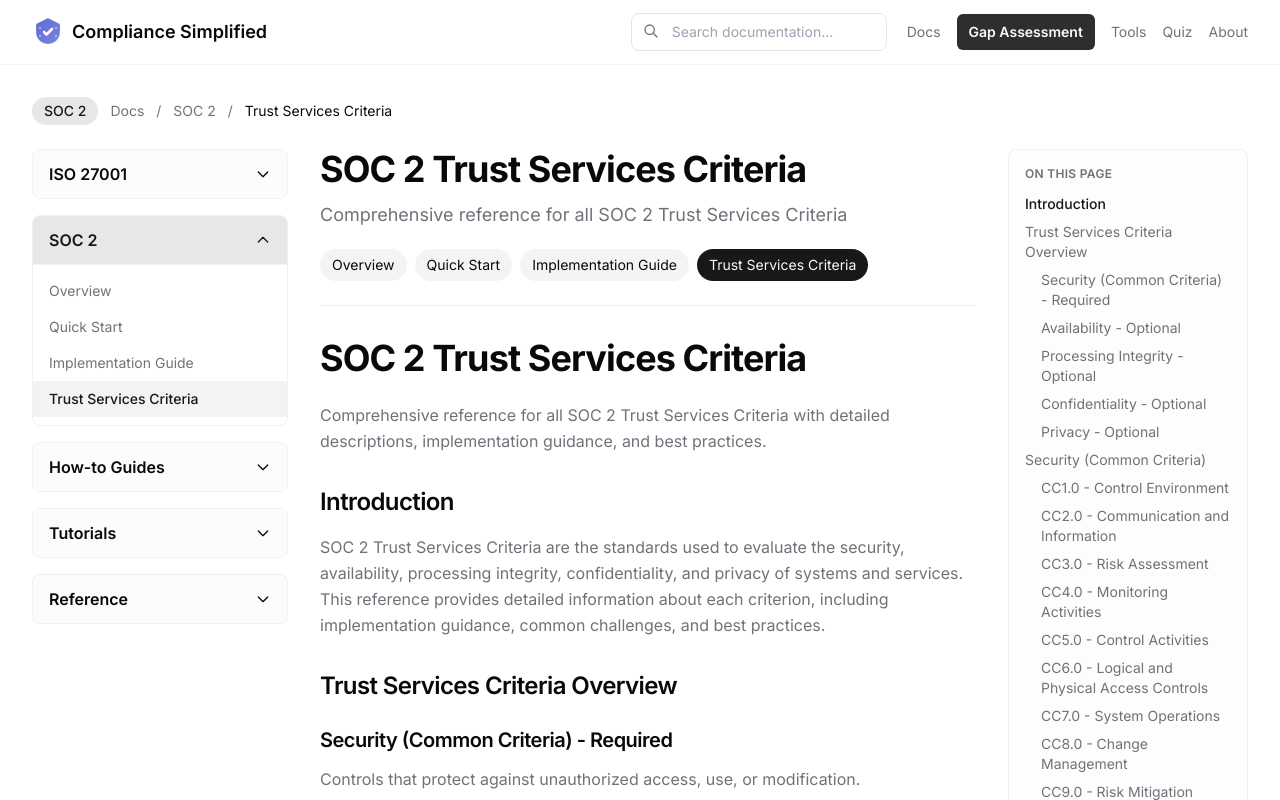
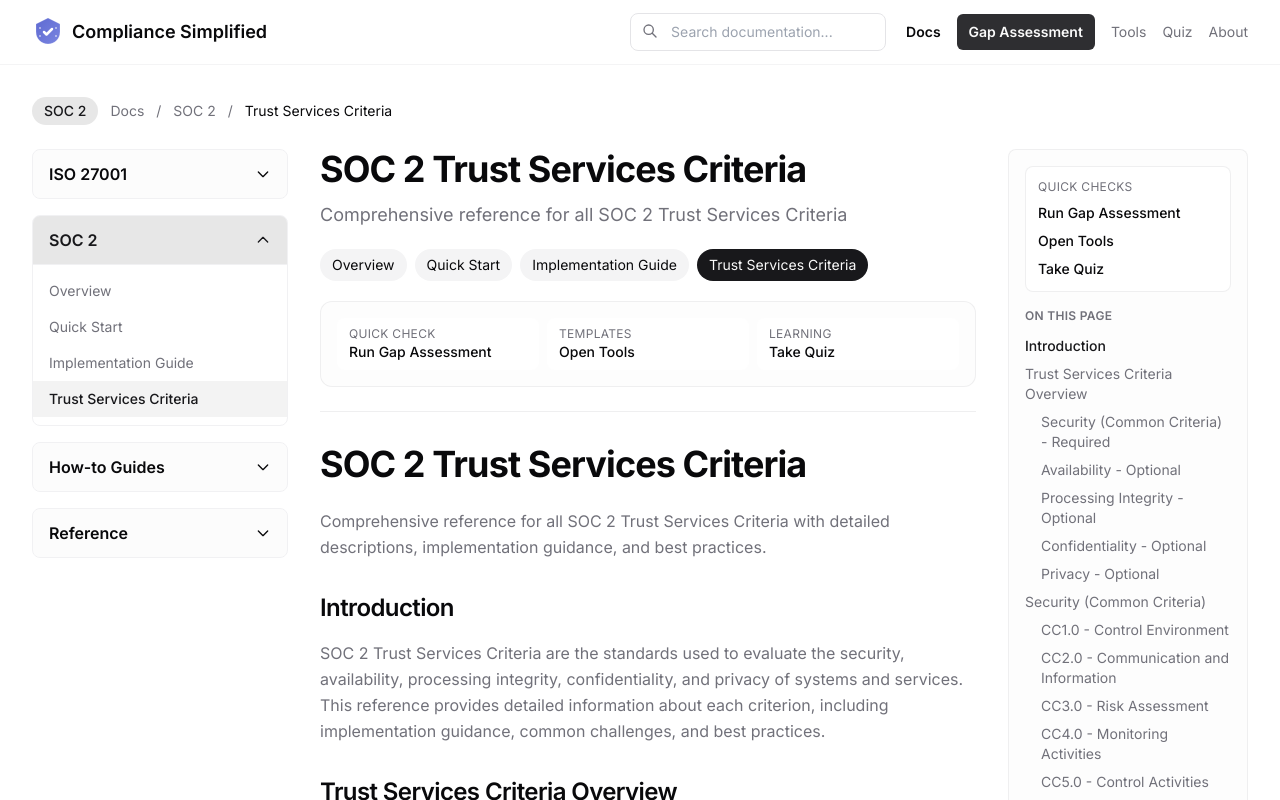
Before and after one commit to arvid-berndtsson/compliance-simplified, a Next.js app: page /docs/soc2/criteria in a window 1280 px wide. Shown: the top 800 px of the page. Built offline with nearby package versions, Linux system fonts and the light colour scheme.

Commit message:
Improve UI/UX for small docs tools (#9)
* Unify global nav and docs IA

* Add quick tool links to docs

```diff
--- /dev/null
+++ b/src/app/docs/page.tsx
@@ -0,0 +1,71 @@
+import Link from 'next/link'
+import LandingLayout from '@/components/LandingLayout'
+
+export default function DocsHomePage() {
+  return (
+    <LandingLayout>
+      <main className="container mx-auto px-4 py-12 sm:px-6 lg:px-8">
+        <section className="mx-auto max-w-4xl text-center">
+          <p className="text-sm font-semibold uppercase tracking-wide text-primary">Documentation</p>
+          <h1 className="mt-2 text-4xl font-bold tracking-tight text-foreground">Start fast, then go deeper</h1>
+          <p className="mx-auto mt-4 max-w-3xl text-lg text-muted-foreground">
+            Choose your framework, run a quick check, and only read the sections you need.
+          </p>
+        </section>
+
+        <section className="mx-auto mt-10 grid max-w-5xl gap-6 md:grid-cols-2">
+          <article className="rounded-2xl border border-border/60 bg-card p-6">
+            <h2 className="text-2xl font-semibold text-foreground">ISO 27001</h2>
+            <p className="mt-2 text-sm text-muted-foreground">Best for building a formal ISMS and certification program.</p>
+            <ol className="mt-4 space-y-2 text-sm text-muted-foreground">
+              <li>1. Read the overview (10 min)</li>
+              <li>2. Run a gap assessment (15-20 min)</li>
+              <li>3. Use quick start to prioritize work</li>
+            </ol>
+            <div className="mt-5 flex flex-wrap gap-2">
+              <Link href="/docs/iso27001/overview" className="rounded-md bg-primary px-3 py-2 text-sm font-medium text-primary-foreground">
+                Start ISO 27001
+              </Link>
+              <Link href="/gap-assessment" className="rounded-md border border-border px-3 py-2 text-sm font-medium text-foreground hover:bg-muted">
+                Run Gap Assessment
+              </Link>
+            </div>
+          </article>
+
+          <article className="rounded-2xl border border-border/60 bg-card p-6">
+            <h2 className="text-2xl font-semibold text-foreground">SOC 2</h2>
+            <p className="mt-2 text-sm text-muted-foreground">Best for customer trust reporting and audit readiness.</p>
+            <ol className="mt-4 space-y-2 text-sm text-muted-foreground">
+              <li>1. Read the overview (10 min)</li>
+              <li>2. Review trust criteria map (15 min)</li>
+              <li>3. Use implementation guide for evidence planning</li>
+            </ol>
+            <div className="mt-5 flex flex-wrap gap-2">
+              <Link href="/docs/soc2/overview" className="rounded-md bg-primary px-3 py-2 text-sm font-medium text-primary-foreground">
+                Start SOC 2
+              </Link>
+              <Link href="/docs/soc2/criteria" className="rounded-md border border-border px-3 py-2 text-sm font-medium text-foreground hover:bg-muted">
+                Open Criteria
+              </Link>
+            </div>
+          </article>
+        </section>
+
+        <section className="mx-auto mt-8 grid max-w-5xl gap-4 rounded-2xl border border-border/60 bg-muted/20 p-6 md:grid-cols-3">
+          <Link href="/gap-assessment" className="rounded-lg border border-border/60 bg-background px-4 py-3 hover:bg-muted/30">
+            <p className="text-xs uppercase tracking-wide text-muted-foreground">Quick Check</p>
+            <p className="mt-1 font-medium text-foreground">Gap Assessment</p>
+          </Link>
+          <Link href="/quiz" className="rounded-lg border border-border/60 bg-background px-4 py-3 hover:bg-muted/30">
+            <p className="text-xs uppercase tracking-wide text-muted-foreground">Learning</p>
+            <p className="mt-1 font-medium text-foreground">ISO 27001 Quiz</p>
+          </Link>
+          <Link href="/tools" className="rounded-lg border border-border/60 bg-background px-4 py-3 hover:bg-muted/30">
+            <p className="text-xs uppercase tracking-wide text-muted-foreground">Templates</p>
+            <p className="mt-1 font-medium text-foreground">Open Tools</p>
+          </Link>
+        </section>
+      </main>
+    </LandingLayout>
+  )
+}
--- a/src/components/DocsShell.tsx
+++ b/src/components/DocsShell.tsx
@@ -43,6 +43,11 @@ export default function DocsShell({ children, title, description }: DocsShellPro
     () => DOC_SECTIONS.find((section) => section.key === currentPage?.sectionKey),
     [currentPage?.sectionKey],
   )
+  const isOverviewPage =
+    pathname === '/docs/iso27001/overview' ||
+    pathname === '/docs/iso27001/overview/' ||
+    pathname === '/docs/soc2/overview' ||
+    pathname === '/docs/soc2/overview/'
 
   const frameworkLabel =
     currentPage?.sectionKey === 'iso27001'
@@ -197,6 +202,38 @@ export default function DocsShell({ children, title, description }: DocsShellPro
                     })}
                   </nav>
                 )}
+                <div className="mt-5 grid gap-2 rounded-xl border border-border/60 bg-muted/20 p-4 sm:grid-cols-3">
+                  <Link href="/gap-assessment" className="rounded-lg bg-background px-3 py-2 text-sm hover:bg-muted">
+                    <p className="text-xs uppercase tracking-wide text-muted-foreground">Quick Check</p>
+                    <p className="font-medium text-foreground">Run Gap Assessment</p>
+                  </Link>
+                  <Link href="/tools" className="rounded-lg bg-background px-3 py-2 text-sm hover:bg-muted">
+                    <p className="text-xs uppercase tracking-wide text-muted-foreground">Templates</p>
+                    <p className="font-medium text-foreground">Open Tools</p>
+                  </Link>
+                  <Link href="/quiz" className="rounded-lg bg-background px-3 py-2 text-sm hover:bg-muted">
+                    <p className="text-xs uppercase tracking-wide text-muted-foreground">Learning</p>
+                    <p className="font-medium text-foreground">Take Quiz</p>
+                  </Link>
+                </div>
+                {isOverviewPage && (
+                  <div className="mt-4 rounded-xl border border-border/60 bg-background p-4">
+                    <p className="text-xs font-semibold uppercase tracking-wide text-muted-foreground">Start Here</p>
+                    {frameworkLabel === 'ISO 27001' ? (
+                      <ol className="mt-2 space-y-1 text-sm text-muted-foreground">
+                        <li>1. Skim this overview for scope and control model.</li>
+                        <li>2. Run the gap assessment to identify priority gaps.</li>
+                        <li>3. Use quick start to sequence your first 30 days.</li>
+                      </ol>
+                    ) : (
+                      <ol className="mt-2 space-y-1 text-sm text-muted-foreground">
+                        <li>1. Skim this overview for criteria and report type.</li>
+                        <li>2. Review trust services criteria for your scope.</li>
+                        <li>3. Use implementation guide to collect evidence fast.</li>
+                      </ol>
+                    )}
+                  </div>
+                )}
               </header>
 
               <details className="mb-6 rounded-lg border border-border/60 bg-muted/20 lg:hidden" open>
@@ -257,10 +294,43 @@ export default function DocsShell({ children, title, description }: DocsShellPro
                   <div />
                 )}
               </nav>
+              <div className="mt-6 rounded-xl border border-border/60 bg-muted/20 p-4">
+                <p className="text-xs font-semibold uppercase tracking-wide text-muted-foreground">
+                  Need a quick check instead of more reading?
+                </p>
+                <div className="mt-3 flex flex-wrap gap-2">
+                  <Link
+                    href="/gap-assessment"
+                    className="rounded-md bg-primary px-3 py-2 text-sm font-medium text-primary-foreground"
+                  >
+                    Run Gap Assessment
+                  </Link>
+                  <Link
+                    href="/tools"
+                    className="rounded-md border border-border px-3 py-2 text-sm font-medium text-foreground hover:bg-muted"
+                  >
+                    Open Tools
+                  </Link>
+                </div>
+              </div>
             </main>
 
             <aside className="hidden lg:block">
               <div className="sticky top-24 rounded-lg border border-border/60 bg-muted/20 p-4">
+                <div className="mb-4 rounded-lg border border-border/60 bg-background p-3">
+                  <p className="text-xs uppercase tracking-wide text-muted-foreground">Quick Checks</p>
+                  <div className="mt-2 space-y-2">
+                    <Link href="/gap-assessment" className="block text-sm font-medium text-foreground hover:text-primary">
+                      Run Gap Assessment
+                    </Link>
+                    <Link href="/tools" className="block text-sm font-medium text-foreground hover:text-primary">
+                      Open Tools
+                    </Link>
+                    <Link href="/quiz" className="block text-sm font-medium text-foreground hover:text-primary">
+                      Take Quiz
+                    </Link>
+                  </div>
+                </div>
                 <p className="mb-3 text-xs font-semibold uppercase tracking-wide text-muted-foreground">
                   On this page
                 </p>
--- a/src/config/navigation.ts
+++ b/src/config/navigation.ts
@@ -46,15 +46,6 @@ export const DOC_SECTIONS: DocSection[] = [
     ],
   },
   {
-    key: 'tutorials',
-    title: 'Tutorials',
-    items: [
-      { label: 'Quick Start', href: '/docs/tutorials/quick-start' },
-      { label: 'ISO 27001 Walkthrough', href: '/docs/tutorials/iso27001-walkthrough' },
-      { label: 'SOC 2 Walkthrough', href: '/docs/tutorials/soc2-walkthrough' },
-    ],
-  },
-  {
     key: 'reference',
     title: 'Reference',
     items: [{ label: 'Glossary', href: '/docs/reference/glossary' }],
@@ -62,7 +53,7 @@ export const DOC_SECTIONS: DocSection[] = [
 ]
 
 export const PRIMARY_NAV: NavItem[] = [
-  { label: 'Docs', href: '/docs/iso27001/overview' },
+  { label: 'Docs', href: '/docs' },
   { label: 'Gap Assessment', href: '/gap-assessment', cta: true },
   { label: 'Tools', href: '/tools' },
   { label: 'Quiz', href: '/quiz' },
@@ -74,9 +65,9 @@ export const FOOTER_GROUPS: NavGroup[] = [
     key: 'docs',
     title: 'Documentation',
     items: [
+      { label: 'Start Here', href: '/docs' },
       { label: 'ISO 27001 Overview', href: '/docs/iso27001/overview' },
       { label: 'SOC 2 Overview', href: '/docs/soc2/overview' },
-      { label: 'Quick Start Tutorial', href: '/docs/tutorials/quick-start' },
       { label: 'Glossary', href: '/docs/reference/glossary' },
     ],
   },
```
